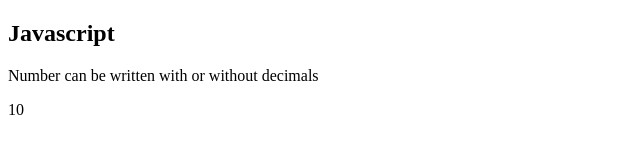
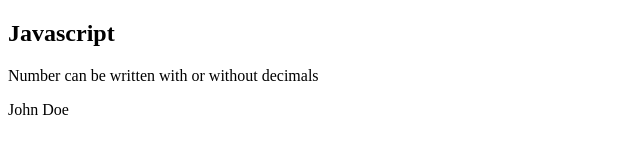
Before and after one commit to YaqoobAslam/Javascript, a plain HTML site: page index.html in a window 1280 px wide. Shown: the full height of the page, 0-640 px from the left. Drawn offline with Linux system fonts and the light colour scheme.

Commit message:
string concatenation

```diff
--- a/index.html
+++ b/index.html
@@ -5,7 +5,7 @@
         <p>Number can be written with or without decimals</p>
         <p id="demo"></p>
         <script>
-            var x = 5 + 3 + 2;
+            var x = "John" + " " + "Doe";
         document.getElementById("demo").innerHTML = x;
         </script>
     </body>
```
